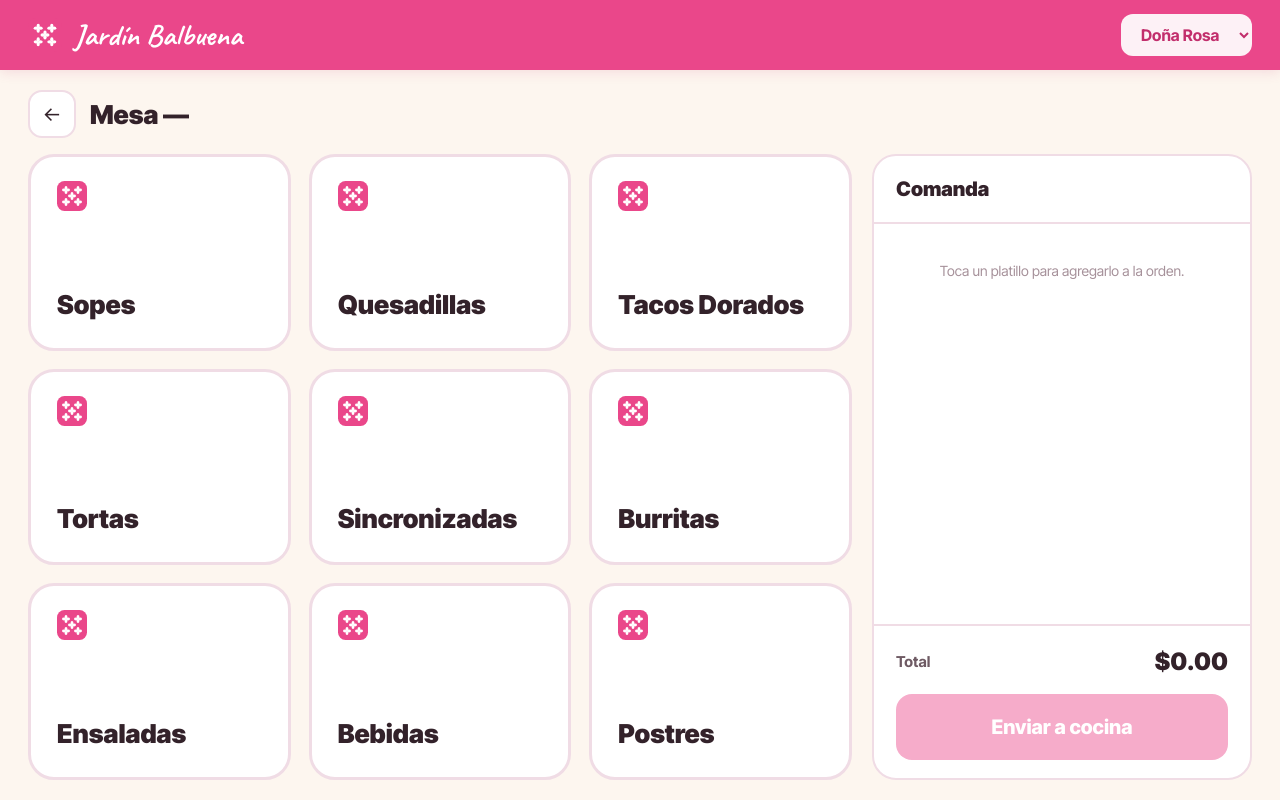
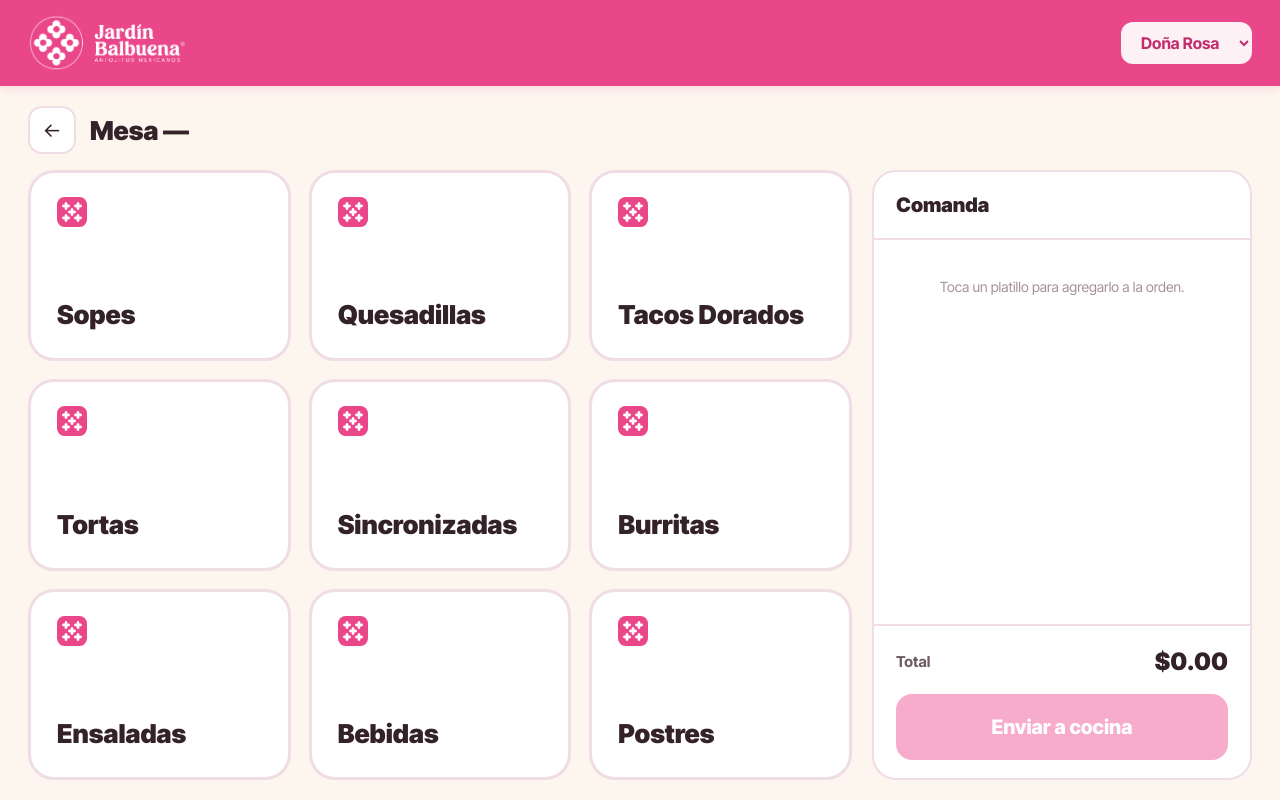
Before and after one commit to SergioLU18/pos-balbuena, a React (Vite) app: page /mesero/orden/1 in a window 1280 px wide. Built offline with nearby package versions, Linux system fonts and the light colour scheme.

Commit message:
logo en header

```diff
--- a/src/components/layout/TabletShell.jsx
+++ b/src/components/layout/TabletShell.jsx
@@ -1,4 +1,3 @@
-import { JbFlor } from '../ui/JbFlor'
 import { MESEROS } from '../../lib/mockMeseros'
 import { useMeseroStore } from '../../store/appStore'
 
@@ -20,12 +19,7 @@ export function TabletShell({ children }) {
           boxShadow: '0 2px 12px var(--jb-shadow)',
         }}
       >
-        <div className="flex items-center" style={{ gap: 12 }}>
-          <JbFlor size={34} />
-          <span className="jb-script" style={{ fontSize: 30, color: '#fff', lineHeight: 1 }}>
-            Jardín Balbuena
-          </span>
-        </div>
+        <img src="/brand/logo-jardin-balbuena.webp" alt="Jardín Balbuena" style={{ height: 58, width: 'auto' }} />
         <select
           value={currentMeseroId}
           onChange={(e) => setMesero(e.target.value)}
--- a/src/pages/cocina/CocinaPage.jsx
+++ b/src/pages/cocina/CocinaPage.jsx
@@ -1,4 +1,3 @@
-import { JbFlor } from '../../components/ui/JbFlor'
 import { PedidoColumn } from '../../components/cocina/PedidoColumn'
 import { usePedidos } from '../../hooks/usePedidos'
 import { useClock } from '../../hooks/useClock'
@@ -13,10 +12,7 @@ export default function CocinaPage() {
         className="flex items-center justify-between flex-shrink-0"
         style={{ padding: '14px 28px', background: 'var(--jb-pink)', boxShadow: '0 2px 12px var(--jb-shadow)' }}
       >
-        <div className="flex items-center" style={{ gap: 12 }}>
-          <JbFlor size={34} />
-          <span className="jb-script" style={{ fontSize: 30, color: '#fff', lineHeight: 1 }}>Jardín Balbuena</span>
-        </div>
+        <img src="/brand/logo-jardin-balbuena.webp" alt="Jardín Balbuena" style={{ height: 58, width: 'auto' }} />
         <div className="flex items-center" style={{ gap: 14 }}>
           <span style={{ fontSize: 16, fontWeight: 800, color: '#fff', background: 'rgba(255,255,255,0.18)', padding: '8px 16px', borderRadius: 12 }}>
             Cocina
--- a/src/styles/index.css
+++ b/src/styles/index.css
@@ -21,7 +21,6 @@
   font-style: normal;
   font-display: swap;
 }
-
 /*
   Identidad de Jardín Balbuena — extraída del sitio real (balbuena.app):
   rosa/magenta dominante del logo (#EA478A), azulejo de flores blanco,
```
Also changed, not shown: public/brand/logo-jardin-balbuena.webp (added).
